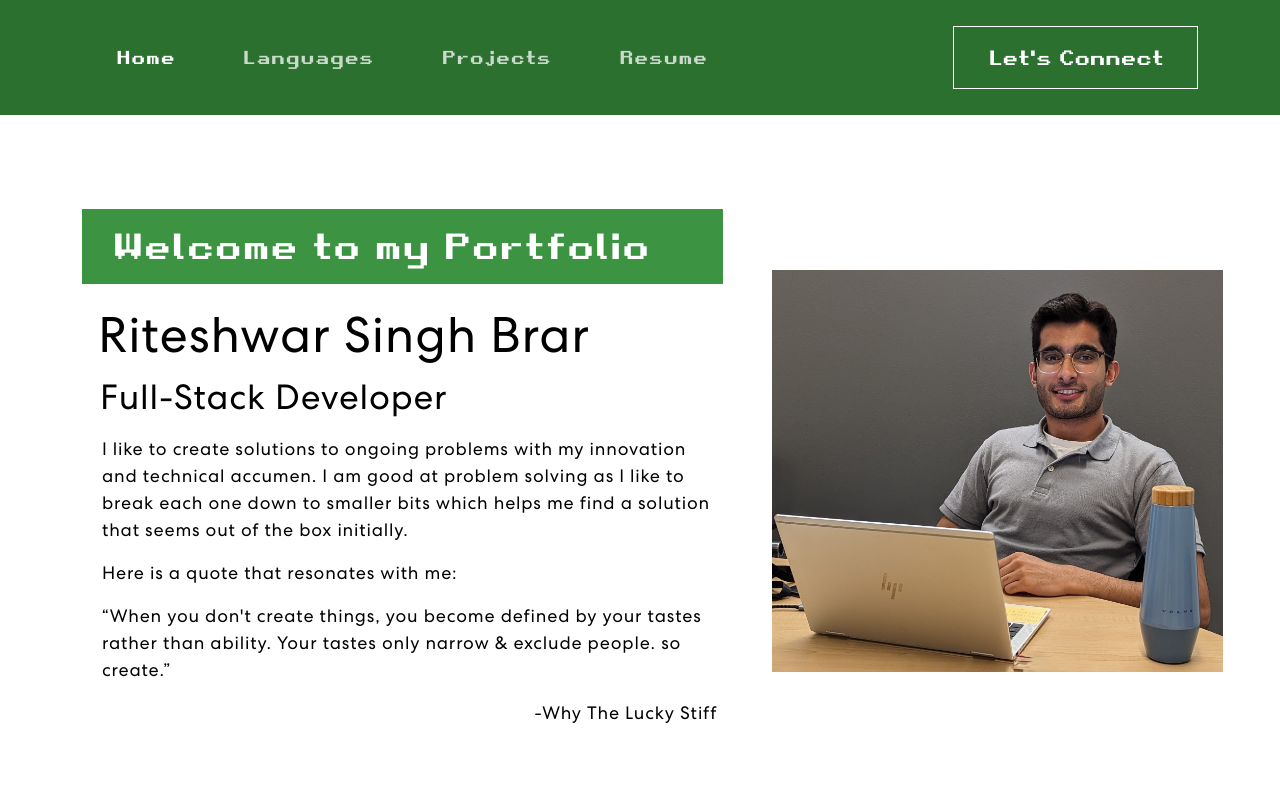
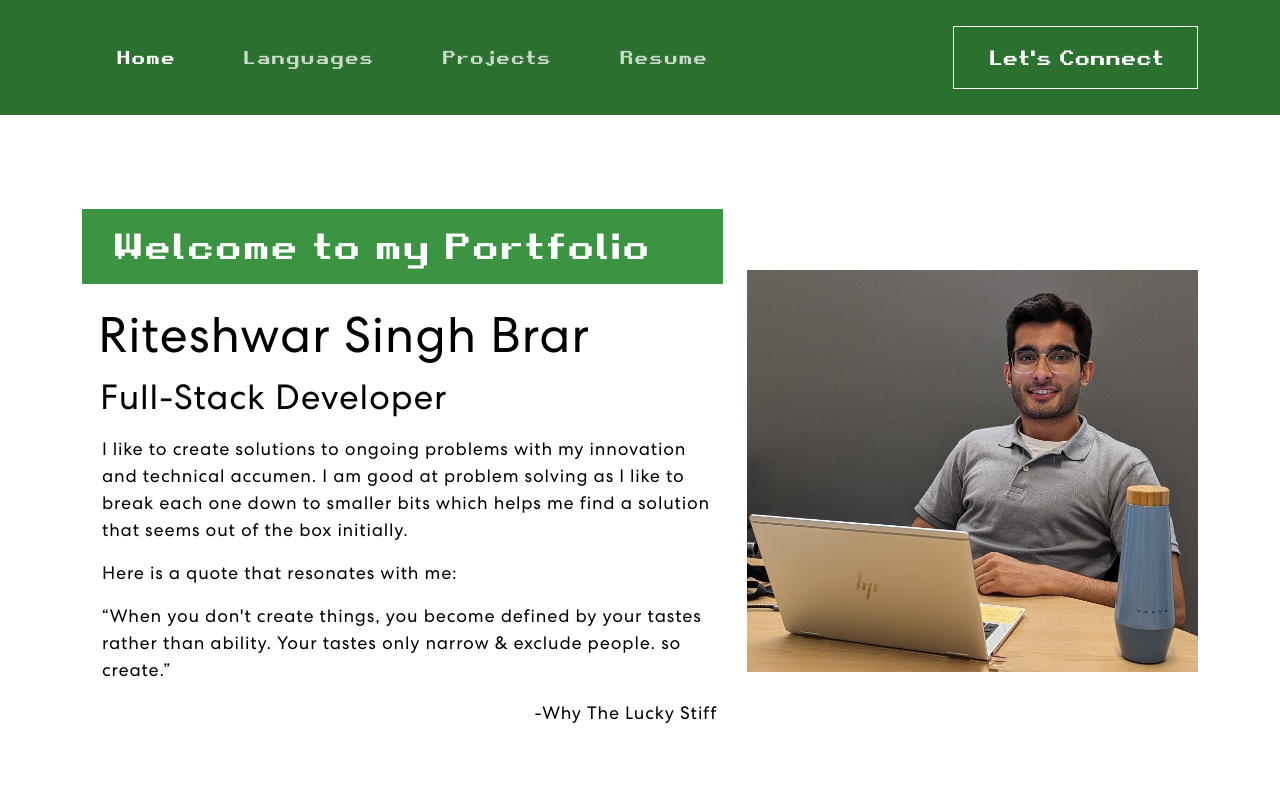
Before and after one commit to RiteshwarBrar/react, a React (Create React App) app: page / in a window 1280 px wide. Shown: the top 800 px of the page. Built offline with nearby package versions, Linux system fonts and the light colour scheme.

Commit message:
miscellaneous

```diff
--- a/src/App.css
+++ b/src/App.css
@@ -285,7 +285,7 @@ nav.navbar .navbar-toggler[aria-expanded="true"] .navbar-toggler-icon {
 }
 
 .banner img {
-  margin-left: 25px;
+  margin-left: auto;
   margin-right: auto;
 
 }
```
